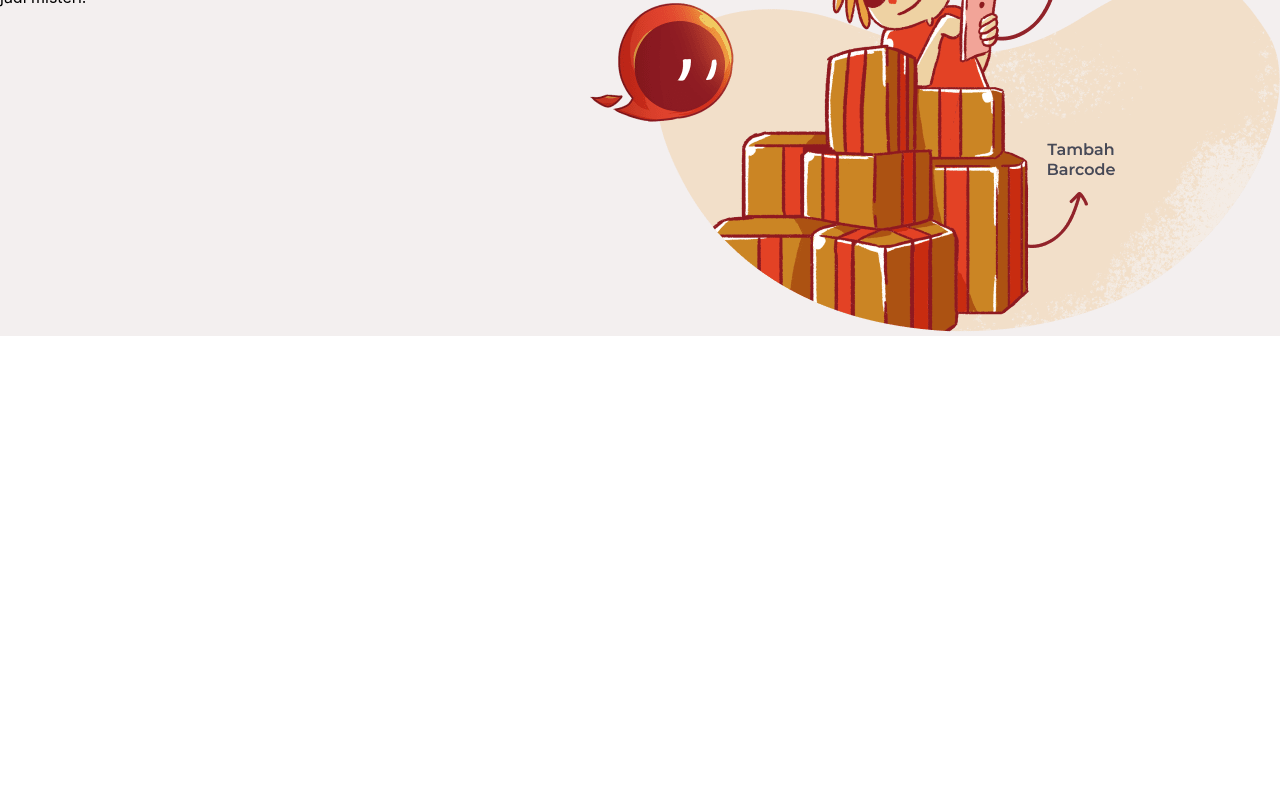
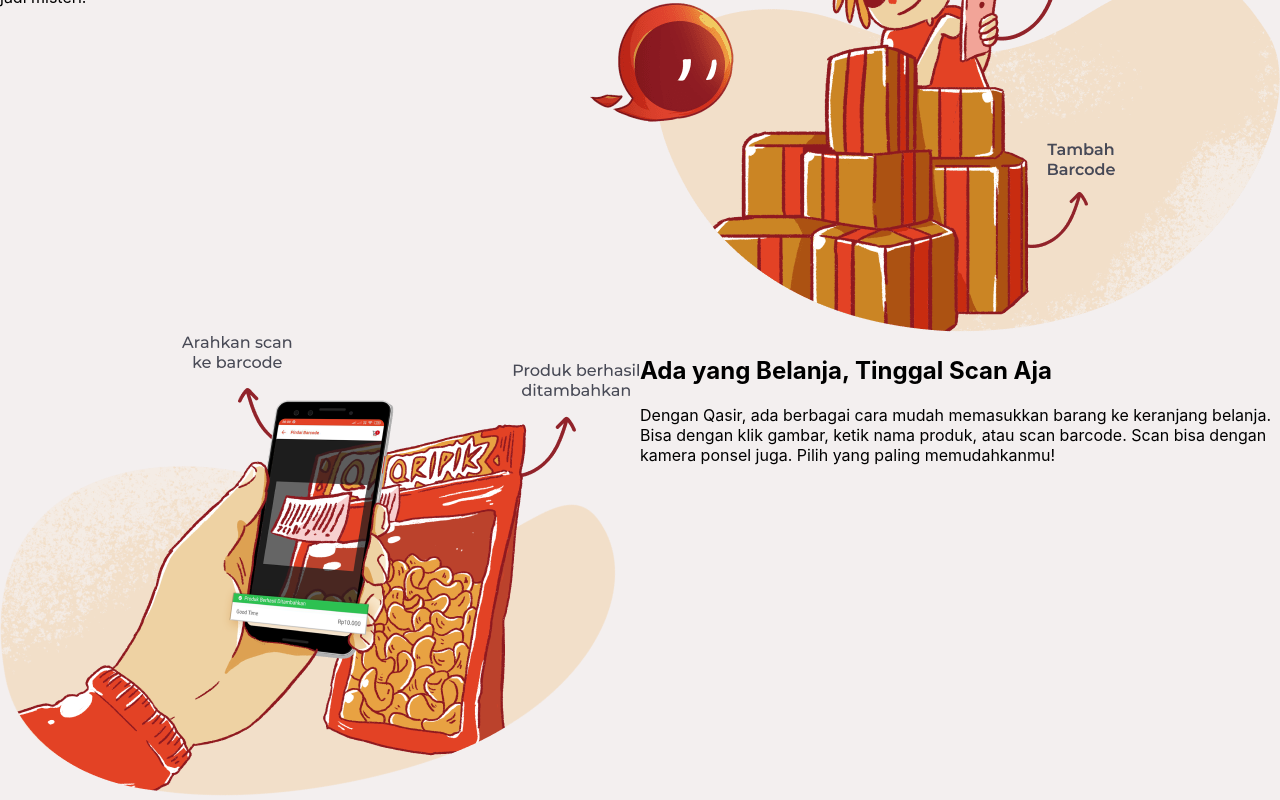
Before and after one commit to uyyoq/Qasir-clone, a React (Create React App) app: page / in a window 1280 px wide. Shown: the part 1620-2420 px from the top of the page. Before the commit the page ends 1956 px from the top, so only its background shows below. Built offline with nearby package versions, Linux system fonts and the light colour scheme.

Commit message:
membuat basic content 4

```diff
--- a/src/App.js
+++ b/src/App.js
@@ -3,6 +3,7 @@
 import MobileMenu from "./Content/MobileMenu";
 import Intro from "./content2/Intro";
 import Content3 from "./Content3/Content3";
+import { Scan } from "./Content4/Scan";
 
 function App() {
   return (
@@ -11,6 +12,7 @@
       <MobileMenu />
       <Intro />
       <Content3 />
+      <Scan />
     </div>
   );
 }
--- /dev/null
+++ b/src/Content4/Scan.css
@@ -0,0 +1,7 @@
+.Cont-Scan {
+  width: 0 auto;
+  display: grid;
+  grid-template-columns: 1fr 1fr;
+  grid-template-rows: 1fr;
+  background-color: rgb(243, 239, 239);
+}
--- /dev/null
+++ b/src/Content4/Scan.js
@@ -0,0 +1,26 @@
+import React, { Component } from "react";
+import ImageScan from "../assets/scan.png";
+import "../Content4/Scan.css";
+
+export class Scan extends Component {
+  render() {
+    return (
+      <div className="Cont-Scan">
+        <div className="img-Scan">
+          <img classname="img-scan" src={ImageScan} alt="img-scan" />
+        </div>
+        <div className="Text-scan">
+          <h2>Ada yang Belanja, Tinggal Scan Aja</h2>
+          <p>
+            Dengan Qasir, ada berbagai cara mudah memasukkan barang ke keranjang
+            belanja. Bisa dengan klik gambar, ketik nama produk, atau scan
+            barcode. Scan bisa dengan kamera ponsel juga. Pilih yang paling
+            memudahkanmu!
+          </p>
+        </div>
+      </div>
+    );
+  }
+}
+
+export default Scan;
```
